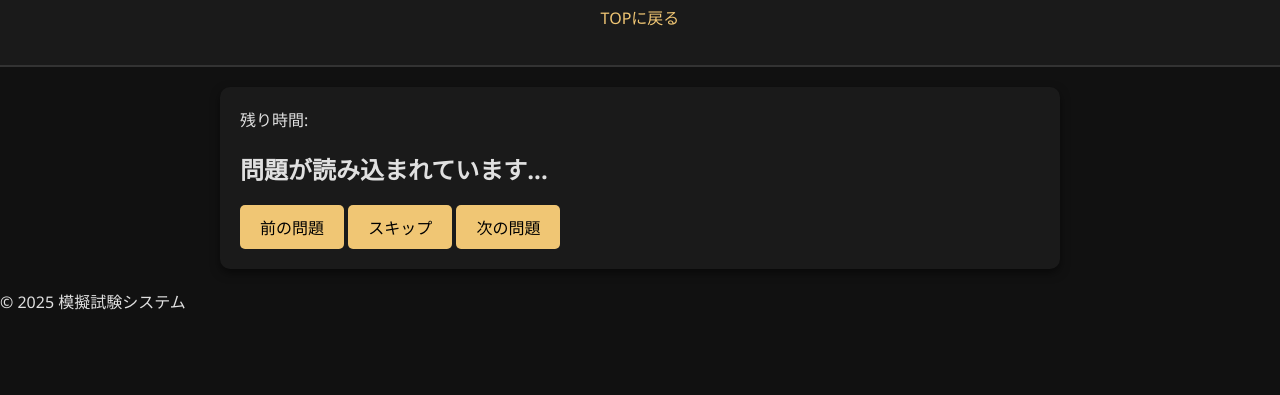
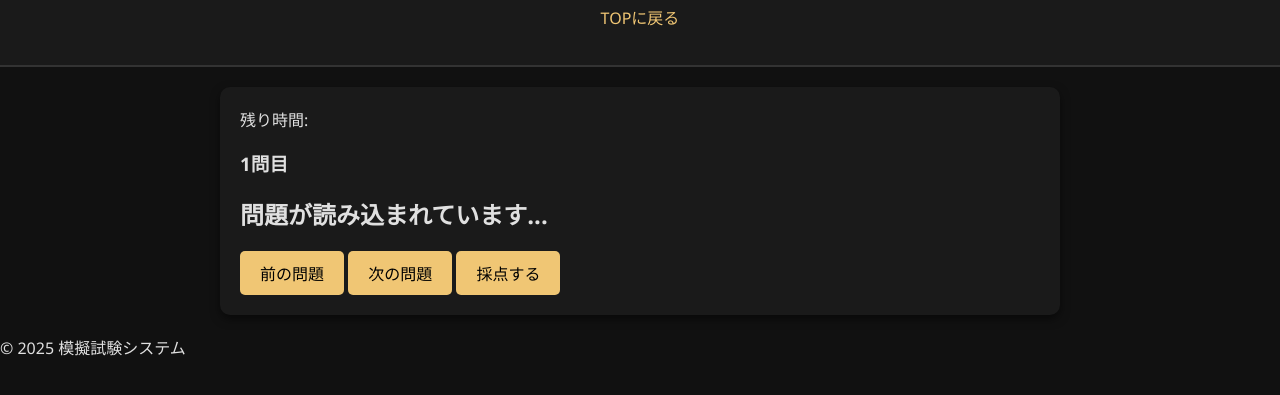
Before and after one commit to miratecdrone/Test, an Electron app: page quiz.html in a window 1280 px wide. Both pictures are taken after a click on the button "30問コース (30分)". Shown: the part 127-522 px from the top of the page. Drawn offline with Linux system fonts and the light colour scheme; no server answers.

Commit message:
Update quiz.html

```diff
--- a/quiz.html
+++ b/quiz.html
@@ -26,13 +26,14 @@
 
     <main id="quiz-area" style="display: none;">
         <div id="timer">残り時間: <span id="time-left"></span></div>
+        <h3 id="current-question-number">1問目</h3>
         <h2 id="question-text">問題が読み込まれています...</h2>
         <ul id="answer-list"></ul>
 
         <div id="controls">
             <button id="prev-btn" onclick="prevQuestion()">前の問題</button>
-            <button id="skip-btn" onclick="skipQuestion()">スキップ</button>
             <button id="next-btn" onclick="nextQuestion()">次の問題</button>
+            <button id="submit-btn" onclick="showResults()">採点する</button>
         </div>
 
         <div id="nav-buttons"></div>
```
